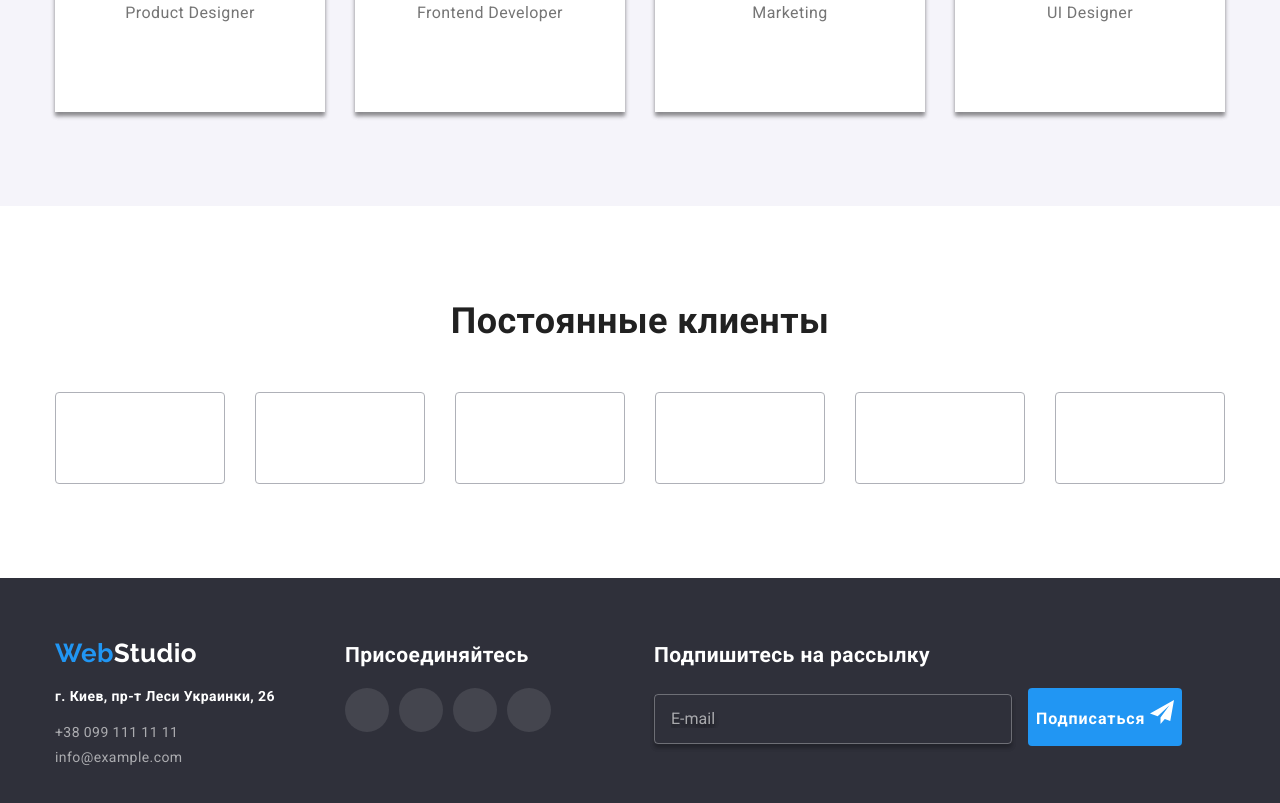
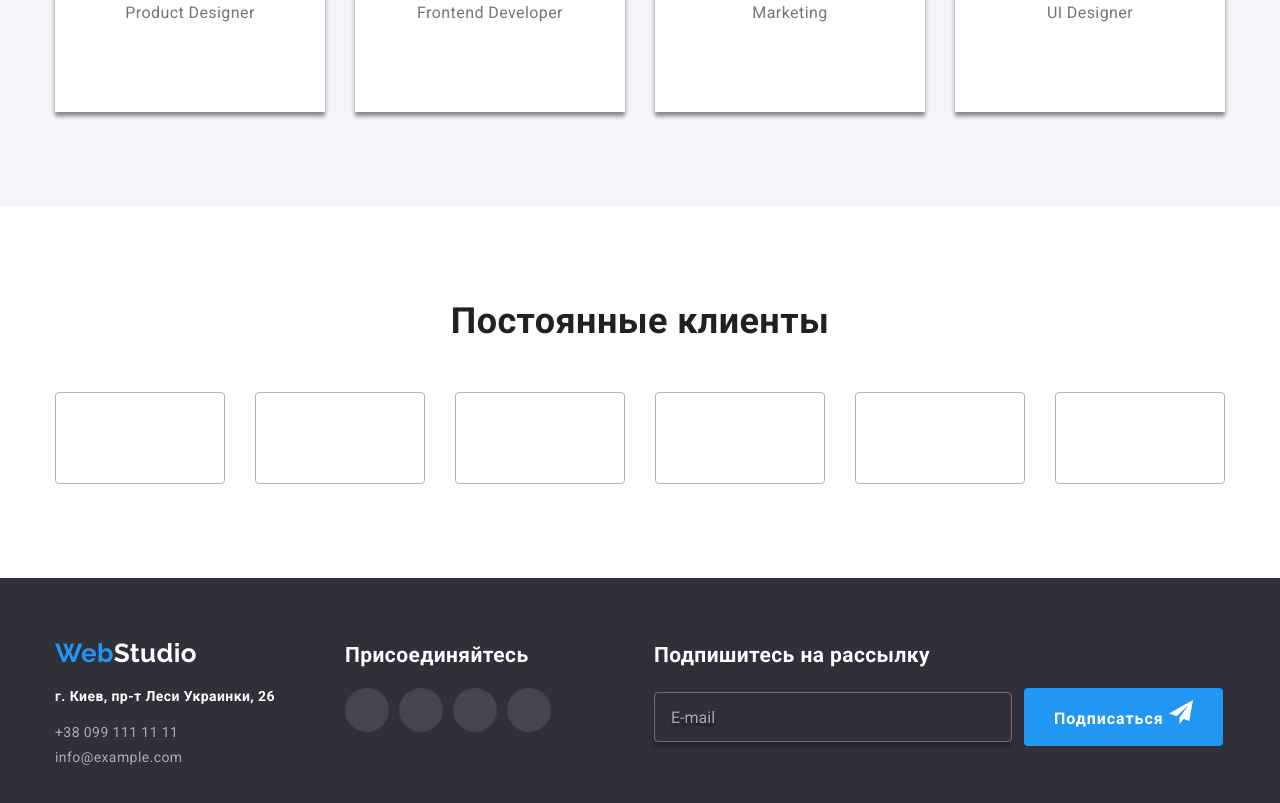
Before and after one commit to viikkii/goit-markup-hw-06, a plain HTML site: page index.html in a window 1280 px wide. Shown: the part 2106-2909 px from the top of the page. Drawn offline with nearby package versions, Linux system fonts and the light colour scheme.

Commit message:
Правки по футеру ДЗ-06

```diff
--- a/css/styles.css
+++ b/css/styles.css
@@ -605,6 +605,12 @@ img {
   margin-bottom: 20px;
 }
 
+.user-email {
+  display: flex;
+  align-items: center;
+  justify-content: center;
+}
+
 .user-email input::placeholder {
   color: rgba(255, 255, 255, 0.6);
   text-shadow: 0px 4px 4px rgba(0, 0, 0, 0.25), 0px 4px 4px rgba(0, 0, 0, 0.25);
@@ -626,10 +632,11 @@ img {
   margin-left: 12px;
   padding-top: 10px;
   padding-bottom: 10px;
+  padding-right: 28px;
+  padding-left: 28px;
   font-weight: 700;
   font-size: 16px;
   line-height: 1.88;
-  text-align: center;
   letter-spacing: 0.06em;
   cursor: pointer;
   color: var(--primary-white-color);
@@ -638,9 +645,6 @@ img {
   border-radius: 4px;
   transition: box-shadow 250ms cubic-bezier(0.4, 0, 0.2, 1),
     color 250ms cubic-bezier(0.4, 0, 0.2, 1);
-  display: inline;
-  justify-content: baseline;
-  align-items: center;
 }
 
 .click:hover,
```
